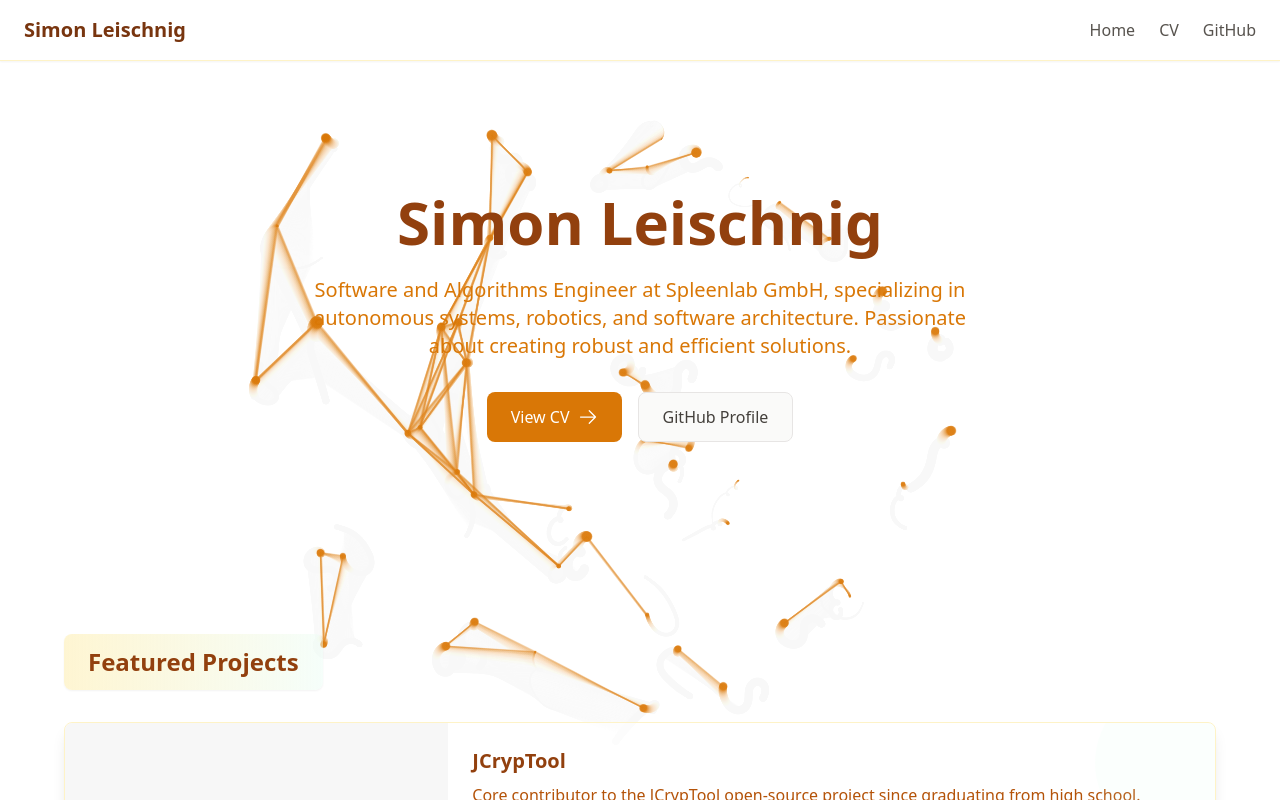
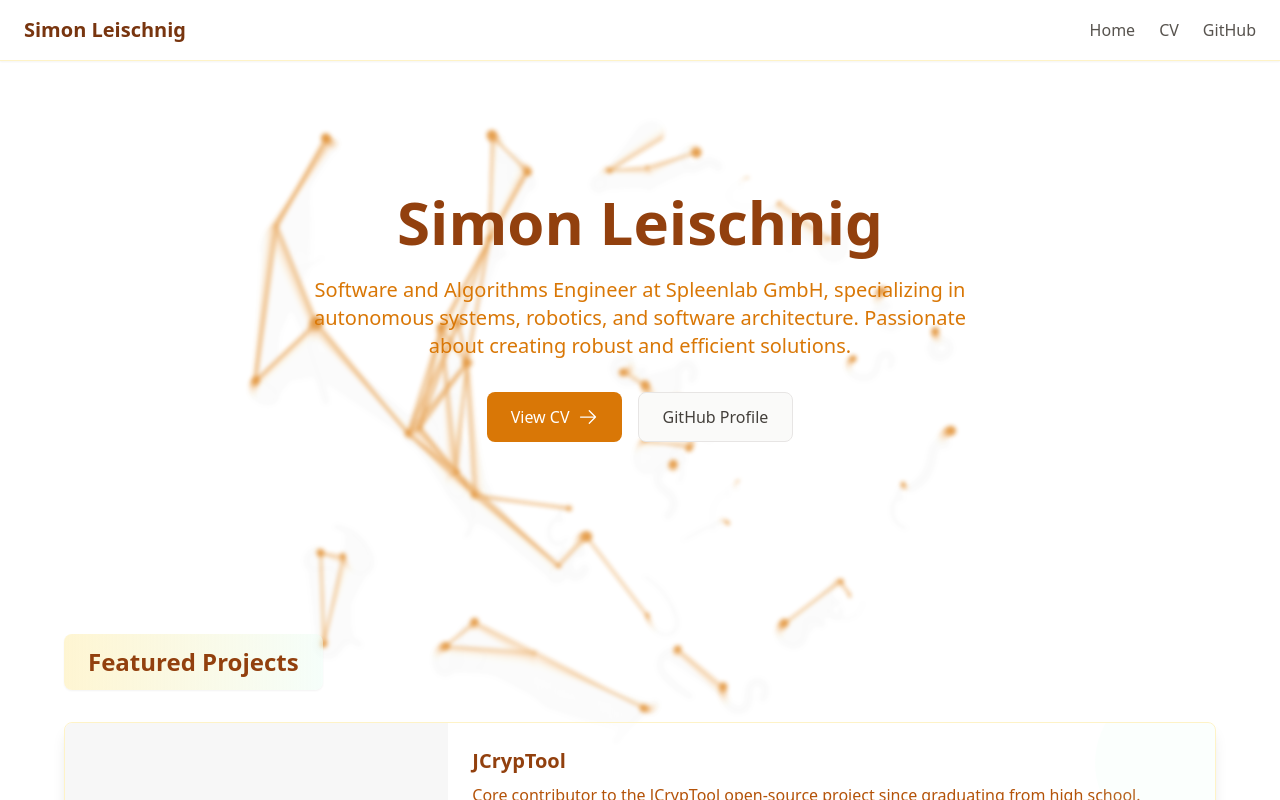
Before and after one commit to simlei/hi, a Next.js app in the folder website/: page / in a window 1280 px wide. Shown: the top 800 px of the page. Built offline with nearby package versions, Linux system fonts and the light colour scheme.

Commit message:
yeah lets ship this plus wording

```diff
--- a/website/components/GraphBackground.tsx
+++ b/website/components/GraphBackground.tsx
@@ -907,10 +907,12 @@ export function GraphBackground() {
     <div>
       <canvas
       ref={canvasRef}
-      className="fixed inset-0 w-full h-full pointer-events-none opacity-100 -z-10"
+      className="fixed inset-0 w-full h-full pointer-events-none opacity-100 -z-10 graph-background-effect"
       style={{
         willChange: 'transform', // Optimize for animations
-        transform: 'translateZ(0)' // Force GPU acceleration
+        transform: 'translateZ(0)', // Force GPU acceleration
+        filter: 'blur(2px)', // Slightly blur the background
+        opacity: 0.75 // Reduced opacity for better readability
       }}
     />
     </div>
--- a/website/styles/globals.css
+++ b/website/styles/globals.css
@@ -46,22 +46,4 @@ body {
     text-wrap: balance;
   }
 
-  .graph-background-effect {
-    @apply backdrop-blur-[30px] backdrop-contrast-110 backdrop-brightness-105;
-    background-image: repeating-linear-gradient(
-      60deg,
-      rgba(255, 255, 255, 0.1) 0px,
-      rgba(255, 255, 255, 0.1) 2px,
-      transparent 2px,
-      transparent 32px
-    ),
-    repeating-linear-gradient(
-      -60deg,
-      rgba(255, 255, 255, 0.1) 0px,
-      rgba(255, 255, 255, 0.1) 2px,
-      transparent 2px,
-      transparent 32px
-    );
-    background-size: 35px 60px;
-  }
 }
```
